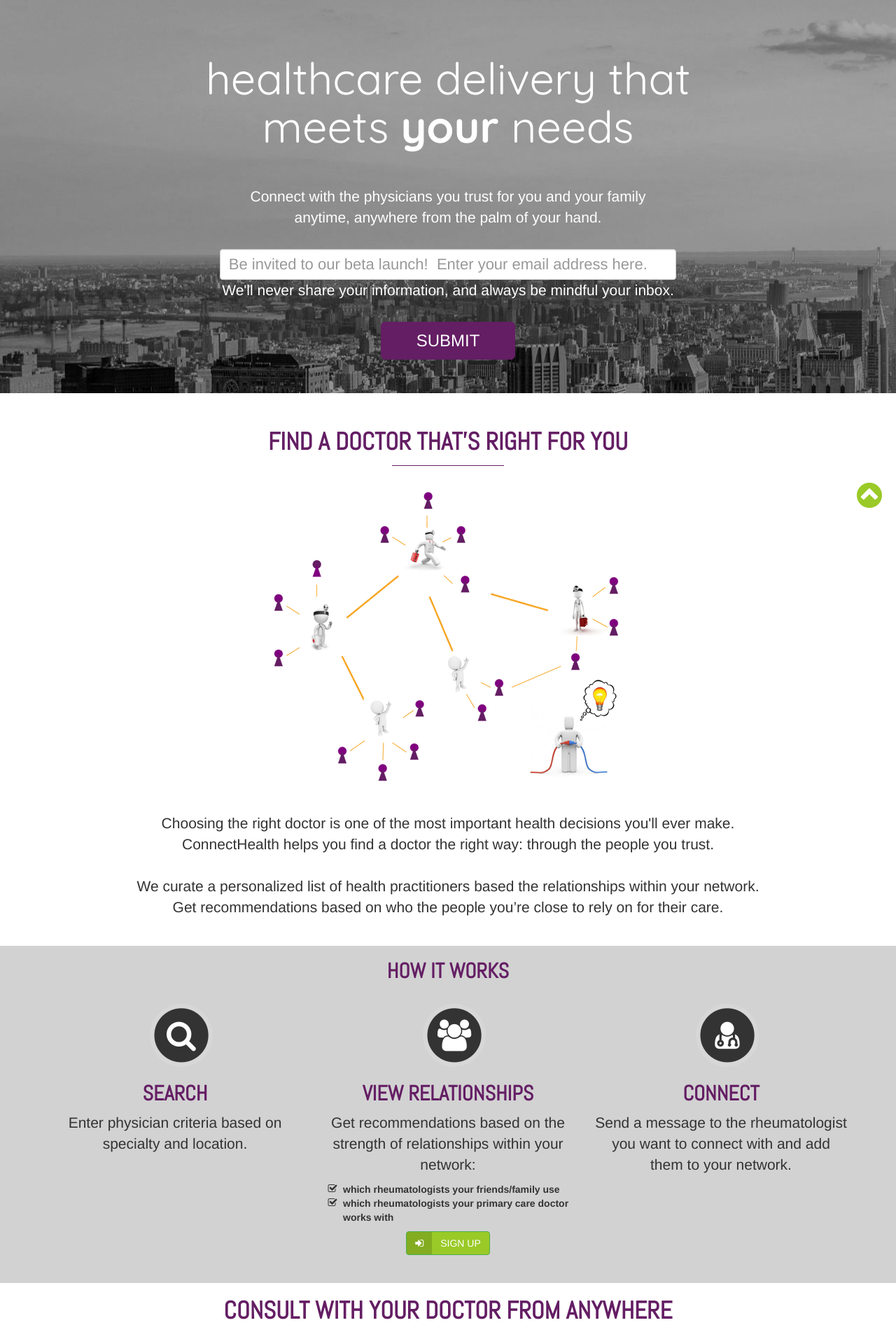
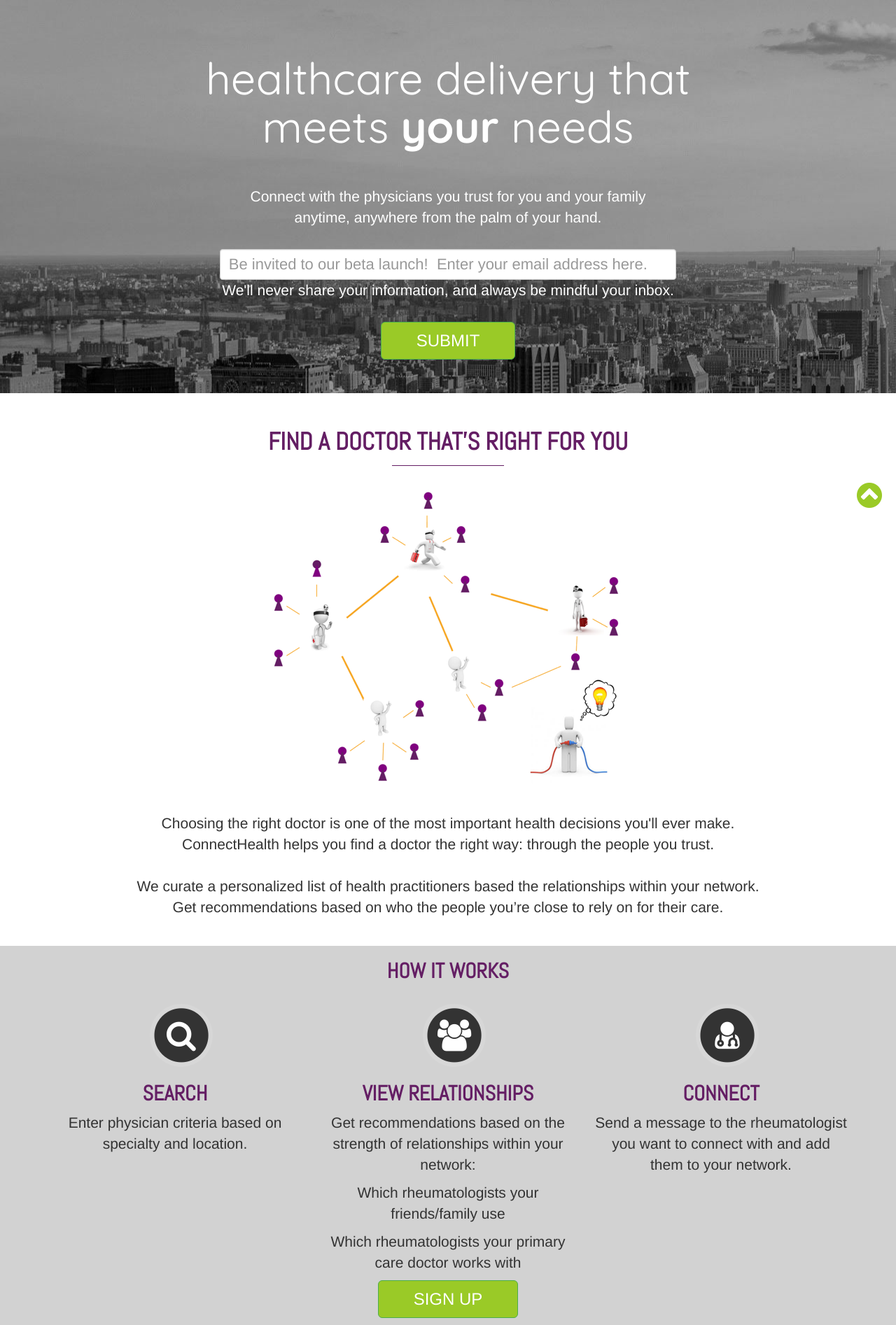
Before and after one commit to Parktastic/parktastic.github.io, a PHP site: page / in a window 1280 px wide. Shown: the part 51-1945 px from the top of the page at 70% size. Run offline with PHP 8.4, Linux system fonts and the light colour scheme; some libraries are stand-ins or nearby versions.

Commit message:
UI Changes

```diff
--- a/css/custom.css
+++ b/css/custom.css
@@ -9,6 +9,11 @@ body {
 
 .navbar{
 	background-color: #ECECEC;
+}
+
+#trust ul{
+	list-style: none;
+	padding-left: 0px;
 }
 
 h2{
@@ -149,6 +154,7 @@ h3{
 
 .btn-bg-custom-color {
 	background-color: #9ACA27;
+	color: #fff !important;
 }
 
 .txt-align-left {
@@ -297,6 +303,10 @@ ul {
 		padding-bottom: 20px;
 	}
 
+	#mce-EMAIL{
+		font-size: 18px;
+	}
+
 @media (max-width: 767px) {
 
 	.jumbotron h1 {
@@ -319,3 +329,7 @@ ul {
 	footer img {
 		width: 80%;
 	}
+
+	#mce-EMAIL{
+		font-size: 16px;
+	}
--- a/index.html
+++ b/index.html
@@ -82,7 +82,7 @@
               <input type="text" name="b_2b2843e4f8770b0b53b274853_9a3d7093ed" tabindex="-1" value="">
             </div>
             <div class="clear">
-              <input type="submit" value="SUBMIT" name="subscribe" id="mc-embedded-subscribe" class="btn btn-danger btn-lg">
+              <input type="submit" value="SUBMIT" name="subscribe" id="mc-embedded-subscribe" class="btn btn-success btn-lg btn-bg-custom-color">
             </div>
           </div>
 
@@ -138,12 +138,11 @@
 	            </span>
 	            <h3>View Relationships</h3>
 	            <p>Get recommendations based on the strength of relationships within your network:<br>
-	              <ul class="fa-ul txt-align-left">
-	                <li><i class="fa-li fa fa-check-square-o"></i>which rheumatologists your friends/family use</li>
-	                <li><i class="fa-li fa fa-check-square-o"></i>which rheumatologists your primary care doctor works with</li>
+	              <ul>
+	                <li><p>Which rheumatologists your friends/family use</p></li>
+	                <li><p>Which rheumatologists your primary care doctor works with</p></li>
 	              </ul>
 	            </p>
-	            <p><a class="btn btn-success btn-labeled btn-bg-custom-color" href="http://www.google.com" target="_blank" role="button"><span class="btn-label"><i class="fa fa-sign-in"></i></span>SIGN UP</a></p>
 	          </div>
 	          <div class="col-md-4">
 	            <span class="fa-stack fa-4x">
@@ -155,6 +154,11 @@
 	            <h3>Connect</h3>
 	            <p>Send a message to the rheumatologist you want to connect with and add them to your network.</p>
 	          </div>
+	        </div>
+	        <div class="row">
+	        	<div class="col-md-12">
+	        		<p><a class="btn btn-success btn-lg btn-bg-custom-color" href="http://www.google.com" target="_blank" role="button">SIGN UP</a></p>
+	        	</div>
 	        </div>
 	        <!-- End 3 point how it works summary -->
 	      </div>
@@ -208,7 +212,6 @@
 	            <h3>Pay</h3>
 	            <p>Pay for your consult through your mobile device over a secure platform.
 	            </p>
-	            <p><a class="btn btn-success btn-labeled btn-bg-custom-color" href="http://www.google.com" target="_blank" role="button"><span class="btn-label"><i class="fa fa-sign-in"></i></span>SIGN UP</a></p>
 	          </div>
 	          <div class="col-md-4">
 	            <span class="fa-stack fa-4x">
@@ -220,6 +223,11 @@
 	            <h3>Connect</h3>
 	            <p>At the time of your appointment, the doctor will call you to begin your consultation.</p>
 	          </div>
+	        </div>
+	        <div class="row">
+	        	<div class="col-md-12">
+	        		<p><a class="btn btn-success btn-lg btn-bg-custom-color" href="http://www.google.com" target="_blank" role="button">SIGN UP</a></p>
+	        	</div>
 	        </div>
 	      <!-- End 3 point how it works summary -->
 	      </div>
@@ -276,7 +284,6 @@
 	            <p>
 	              Pay the doctor directly over a secure platform to participate in the consult.
 	            </p>
-	            <p><a class="btn btn-success btn-labeled btn-bg-custom-color" href="http://www.google.com" target="_blank" role="button"><span class="btn-label"><i class="fa fa-sign-in"></i></span>SIGN UP</a></p>
 	          </div>
 	          <div class="col-md-4">
 	            <span class="fa-stack fa-4x">
@@ -293,6 +300,11 @@
 	            </p>
 	          </div>
 	        </div>
+	        <div class="row">
+	        	<div class="col-md-12">
+	        		<p><a class="btn btn-success btn-lg btn-bg-custom-color" href="http://www.google.com" target="_blank" role="button">SIGN UP</a></p>
+	        	</div>
+	        </div>
 	      <!-- End 3 point how it works summary -->
 	      </div>
 	    </div>
@@ -303,12 +315,6 @@
         <h2>Join Our Beta Launch!</h2>
         <hr>
         <div class="row">
-			<div class="col-md-12" align="center">
-				<img src="images/nairobi-night.jpg" class="img-responsive">
-			</div>
-		</div>
-        <br>
-        <div class="row">
         	<div class="col-md-12">
         	<p>
           		Let's create better health access together. <br> <br> If you're someone who cares about using technology to improve health access for the rest of the world, we'd love it if you join us. You'll be the first to know when we launch, and look forward to our journey together to improve healthcare access for the people who need it.
@@ -316,7 +322,6 @@
         	</div>
         </div>
         <br>
-
         <!-- Begin MailChimp Signup Form -->
         <div id="mc_embed_signup" class="row">
           <div class="col-sm-7 col-centered">
@@ -336,10 +341,9 @@
               <input type="text" name="b_2b2843e4f8770b0b53b274853_9a3d7093ed" tabindex="-1" value="">
             </div>
             <div class="clear">
-              <input type="submit" value="SUBMIT" name="subscribe" id="mc-embedded-subscribe" class="btn btn-danger btn-lg">
+              <input type="submit" value="SUBMIT" name="subscribe" id="mc-embedded-subscribe" class="btn btn-success btn-lg btn-bg-custom-color">
             </div>
           </div>
-
           </form>
         </div>
           <!--End mc_embed_signup-->
```
